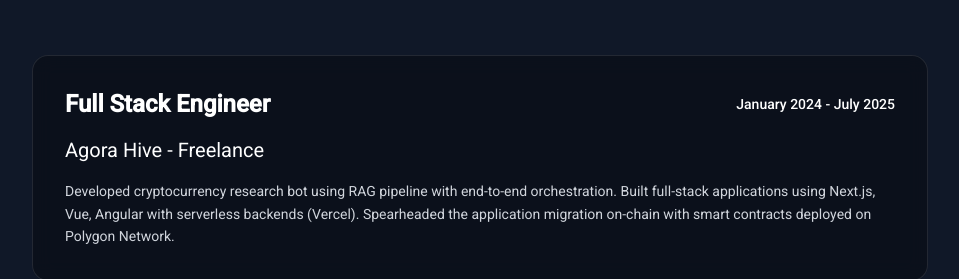
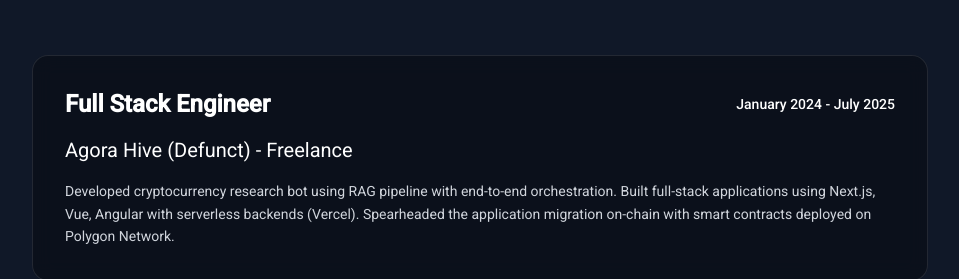
Before and after one commit to JVLandayan/angular-portfolio, an Angular app: page / in a window 1280 px wide. Shown: the part 3860-4139 px from the top of the page, without its empty margins (160-1119 px from the left). Built offline with nearby package versions, Linux system fonts and the light colour scheme.

Commit message:
Edit agora hive company experiences

```diff
--- a/src/app/app.ts
+++ b/src/app/app.ts
@@ -135,7 +135,7 @@ export class App {
 
   protected readonly experience = signal<Experience[]>([
     {
-      company: 'Agora Hive - Freelance',
+      company: 'Agora Hive (Defunct) - Freelance',
       position: 'Full Stack Engineer',
       duration: 'January 2024 - July 2025',
       description:
```
